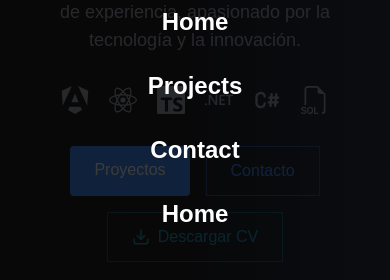
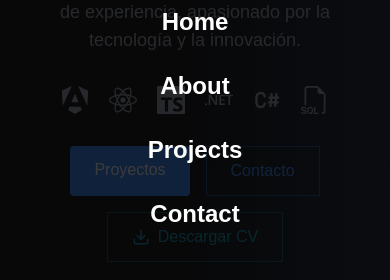
Before and after one commit to lemuayala/lemuel-ayala-portfolio, a React (Vite) app: page / in a window 390 px wide. Both pictures are taken after a click on the element 360 px from the left and 32 px from the top of the page. Shown: the part 342-622 px from the top of the page. Built offline with nearby package versions, Linux system fonts and the light colour scheme; no server answers.

Commit message:
Fix mobile Menu

```diff
--- a/src/components/MobileMenu.tsx
+++ b/src/components/MobileMenu.tsx
@@ -82,6 +82,16 @@ export const MobileMenu = ({ menuOpen, setMenuOpen }: any) => {
       </a>
 
       <a
+        href="#about"
+        className={`text-2xl font-semibold text-white my-4 transform transition-transform duration-300
+            ${
+              menuOpen ? 'opacity-100 translate-y-0' : 'opacity-0 translate-y-5'
+            }`}
+      >
+        About
+      </a>
+
+      <a
         href="#projects"
         className={`text-2xl font-semibold text-white my-4 transform transition-transform duration-300
             ${
@@ -100,16 +110,6 @@ export const MobileMenu = ({ menuOpen, setMenuOpen }: any) => {
       >
         Contact
       </a>
-
-      <a
-        href="#home"
-        className={`text-2xl font-semibold text-white my-4 transform transition-transform duration-300
-            ${
-              menuOpen ? 'opacity-100 translate-y-0' : 'opacity-0 translate-y-5'
-            }`}
-      >
-        Home
-      </a>
     </div>
   );
 };
```
